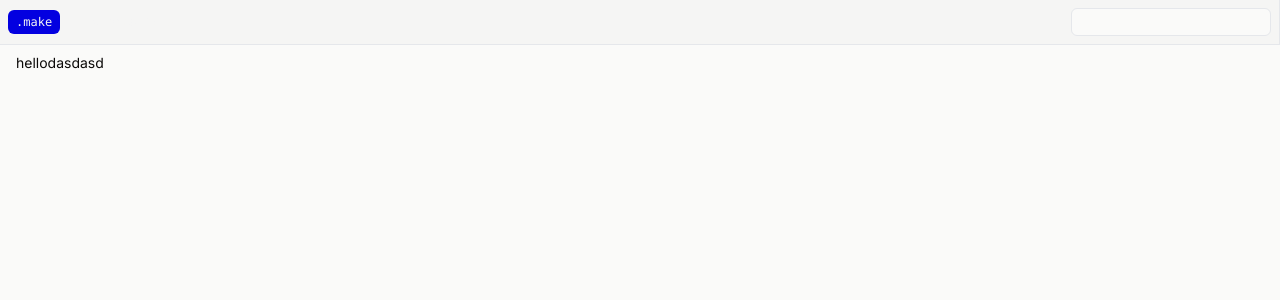
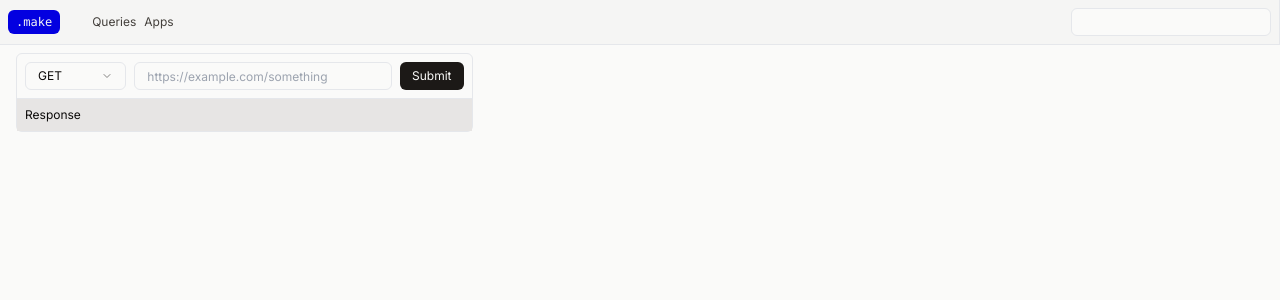
Before and after one commit to daviddkkim/Make, a Next.js app: page /queries in a window 1280 px wide. Shown: the top 300 px of the page. Built offline with nearby package versions, Linux system fonts and the light colour scheme.

Commit message:
add prettier and organize files

```diff
--- a/package.json
+++ b/package.json
@@ -6,7 +6,9 @@
     "dev": "next dev",
     "build": "next build",
     "start": "next start",
-    "lint": "next lint"
+    "lint": "next lint",
+    "prettier:check": "prettier -c \"**/*.{ts,tsx,js,md,mdx,css,yaml}\"",
+    "prettier:format": "prettier --write \"**/*.{ts,tsx,js,md,mdx,css,yaml}\""
   },
   "dependencies": {
     "@hookform/resolvers": "^3.6.0",
@@ -31,6 +33,7 @@
     "eslint": "^8",
     "eslint-config-next": "14.2.3",
     "postcss": "^8",
+    "prettier": "3.3.2",
     "tailwindcss": "^3.4.1",
     "typescript": "^5"
   }
--- a/src/app/layout.tsx
+++ b/src/app/layout.tsx
@@ -25,8 +25,8 @@ export default function RootLayout({
               <a className="font-mono px-2 w-fit h-[24px] bg-[#0300E0] rounded-md text-xs flex items-center justify-center text-stone-100 mr-6" href="/">
                 .make
               </a>
-              <a className="text-xs" href="queries">Queries</a>
-              <a className="text-xs">Apps</a>
+              <a className="text-xs text-stone-700" href="queries">Queries</a>
+              <a className="text-xs text-stone-700">Apps</a>
             </div>
             <Input className="max-w-[200px]" />
           </nav>
--- a/src/app/page.tsx
+++ b/src/app/page.tsx
@@ -1,31 +1,7 @@
-import { Button } from "@/components/Button";
-import { Input } from "@/components/Input";
-import { Select, SelectContent, SelectItem, SelectTrigger, SelectValue } from "@/components/Select";
-
 export default function Home() {
     return (
         <div className="bg-stone-100 w-full h-full px-4 py-2 justify-between">
-            <div className="border rounded-md w-fit">
-                <div className=" p-2 flex gap-2 w-fit">
-                    <Select defaultValue="get">
-                        <SelectTrigger className="w-[160px]">
-                            <SelectValue />
-                        </SelectTrigger>
-                        <SelectContent>
-                            <SelectItem value="get">GET</SelectItem>
-                            <SelectItem value="post">POST</SelectItem>
-                            <SelectItem value="put">PUT</SelectItem>
-                            <SelectItem value="patch">PATCH</SelectItem>
-                            <SelectItem value="delete">DELETE</SelectItem>
-                        </SelectContent>
-                    </Select>
-                    <Input placeholder="https://example.com/something" />
-                    <Button> Submit</Button>
-                </div>
-                <div className="bg-stone-200 p-2 border-t text-xs">
-                    Response
-                </div>
-            </div>
+
             hello
         </div>
     );
--- /dev/null
+++ b/src/app/queries/components/QueryClient.tsx
@@ -0,0 +1,29 @@
+import { Button } from "@/components/Button";
+import { Input } from "@/components/Input";
+import { Select, SelectContent, SelectItem, SelectTrigger, SelectValue } from "@/components/Select";
+
+export default function QueryClient() {
+    return (
+        <div className="border rounded-md w-fit">
+            <div className=" p-2 flex gap-2 w-fit">
+                <Select defaultValue="get">
+                    <SelectTrigger className="w-[160px]">
+                        <SelectValue />
+                    </SelectTrigger>
+                    <SelectContent>
+                        <SelectItem value="get">GET</SelectItem>
+                        <SelectItem value="post">POST</SelectItem>
+                        <SelectItem value="put">PUT</SelectItem>
+                        <SelectItem value="patch">PATCH</SelectItem>
+                        <SelectItem value="delete">DELETE</SelectItem>
+                    </SelectContent>
+                </Select>
+                <Input placeholder="https://example.com/something" />
+                <Button> Submit</Button>
+            </div>
+            <div className="bg-stone-200 p-2 border-t text-xs">
+                Response
+            </div>
+        </div>
+    )
+}
--- a/src/app/queries/page.tsx
+++ b/src/app/queries/page.tsx
@@ -1,11 +1,9 @@
-import { Button } from "@/components/Button";
-import { Input } from "@/components/Input";
-import { Select, SelectContent, SelectItem, SelectTrigger, SelectValue } from "@/components/Select";
+import QueryClient from "./components/QueryClient"
 
 export default function Page() {
     return (
         <main className="bg-stone-50 h-screen w-full  px-4 py-2 ">
-            hellodasdasd
+            <QueryClient />
         </main>
     )
 }
```
Also changed, not shown: 1 other file (tests, documents, lock files or other folders).
